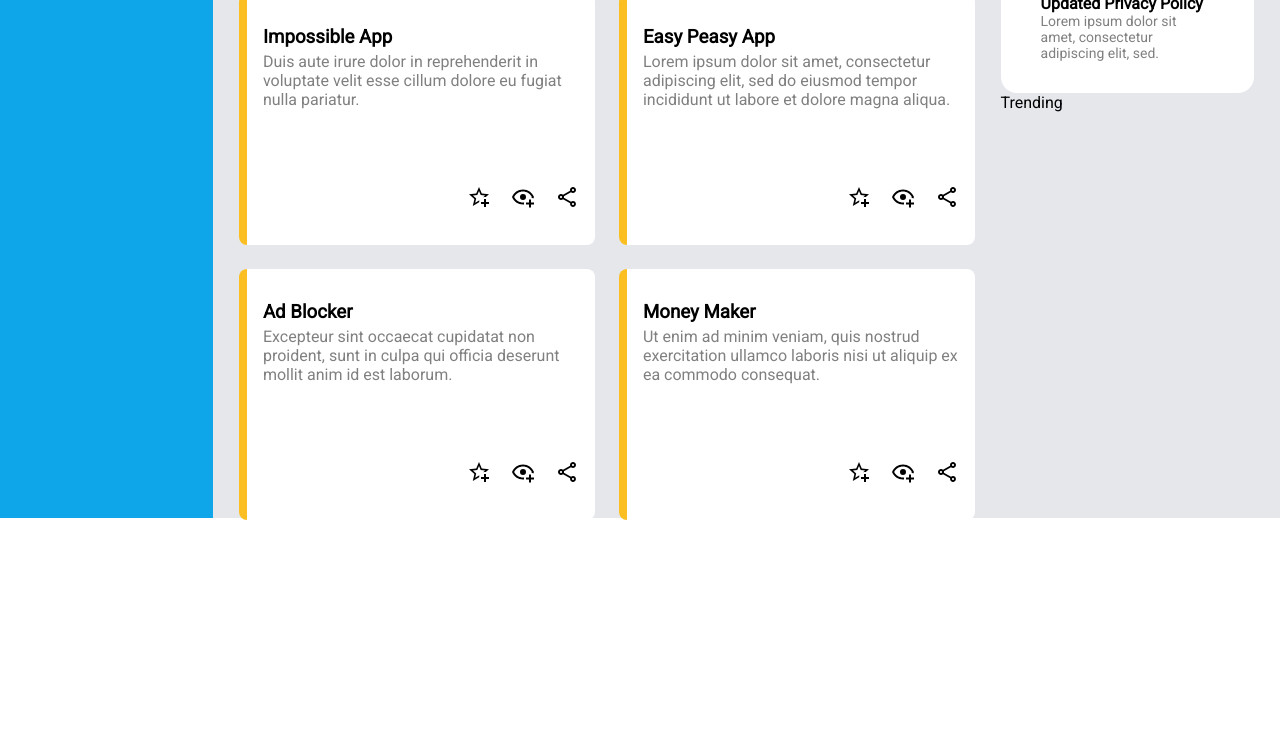
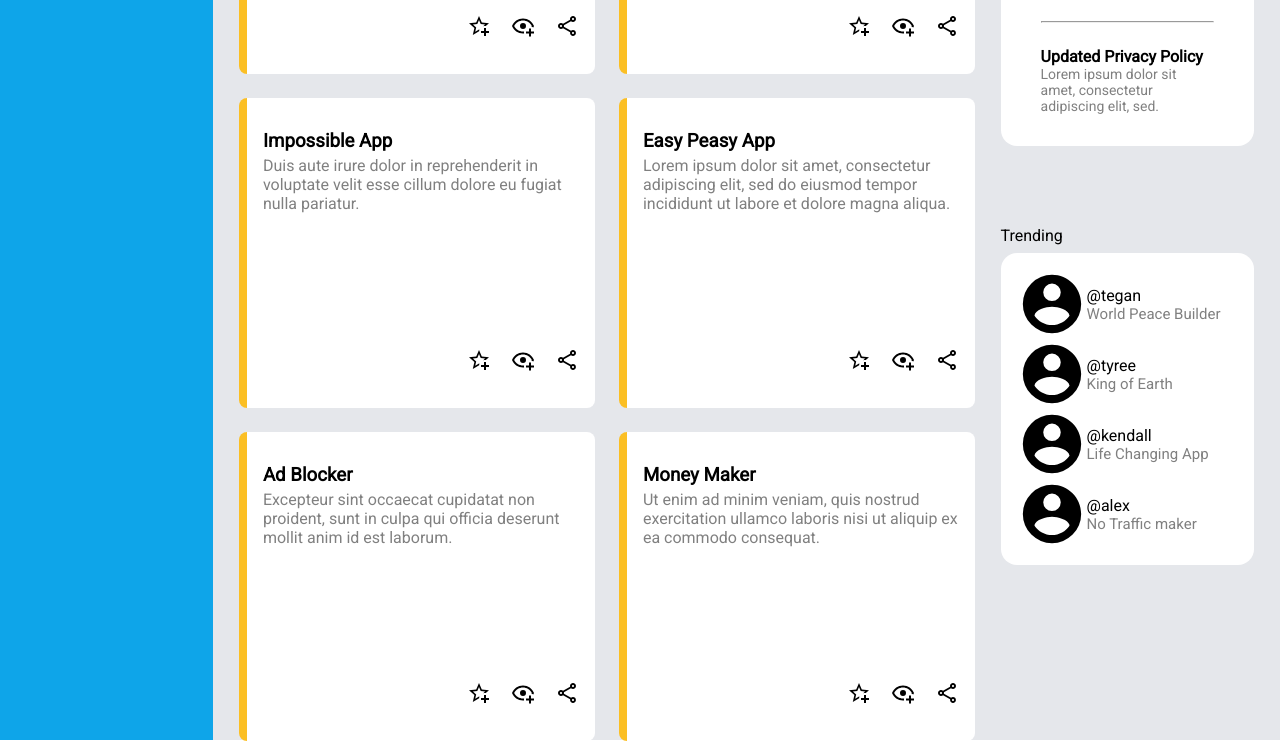
Before and after one commit to Tyree-White/admin-dashboard, a plain HTML site: page index.html in a window 1280 px wide. Shown: the part 493-1234 px from the top of the page. Before the commit the page ends 1013 px from the top, so only its background shows below. Drawn offline with Linux system fonts and the light colour scheme.

Commit message:
Create and style trending card

```diff
--- a/index.html
+++ b/index.html
@@ -168,6 +168,36 @@
       </div>
       <div class="trending">
         <p>Trending</p>
+        <div class="card">
+          <div class="profile">
+            <img src="icons/profile-big.svg" alt="A profile icon.">
+            <div>
+              <span>@tegan</span>
+              <p>World Peace Builder</p>
+            </div>
+          </div>
+          <div class="profile">
+            <img src="icons/profile-big.svg" alt="A profile icon.">
+            <div>
+              <span>@tyree</span>
+              <p>King of Earth</p>
+            </div>
+          </div>
+          <div class="profile">
+            <img src="icons/profile-big.svg" alt="A profile icon.">
+            <div>
+              <span>@kendall</span>
+              <p>Life Changing App</p>
+            </div>
+          </div>
+          <div class="profile">
+            <img src="icons/profile-big.svg" alt="A profile icon.">
+            <div>
+              <span>@alex</span>
+              <p>No Traffic maker</p>
+            </div>
+          </div>
+        </div>
       </div>
     </div>
   </body>
--- a/style.css
+++ b/style.css
@@ -1,9 +1,9 @@
 body {
     margin: 0;
+    padding: 0;
     display: grid;
     grid-template-columns: 1fr 5fr;
     grid-template-rows: 1fr 5fr;
-    height: 100vh;
     font-family: 'Roboto', sans-serif;
 }
 
@@ -54,7 +54,7 @@ nav ul li,
 
 .header .top {
     display: grid;
-    grid-template-columns: 1fr 56fr 1fr 2fr 4fr;
+    grid-template-columns: 1fr 20fr 1fr 2fr 4fr;
     align-items: center;
     gap: 2vw;
     margin-bottom: 3vh;
@@ -157,6 +157,8 @@ nav ul li,
     background: white;
     padding: 4vh 5vh;
     border-radius: 2vh;
+    margin-top: 1vh;
+    margin-bottom: 10vh;
 }
 
 .announcements .card span {
@@ -172,3 +174,20 @@ nav ul li,
     font-size: 14px;
     color: gray;
 }
+
+.trending .card {
+    background: white;
+    border-radius: 2vh;
+    margin-top: 1vh;
+    padding: 2vh
+}
+
+.trending .card .profile {
+    display: flex;
+    align-items: center;
+}
+
+.trending .card p {
+    font-size: 15px;
+    color: gray;
+}
```
